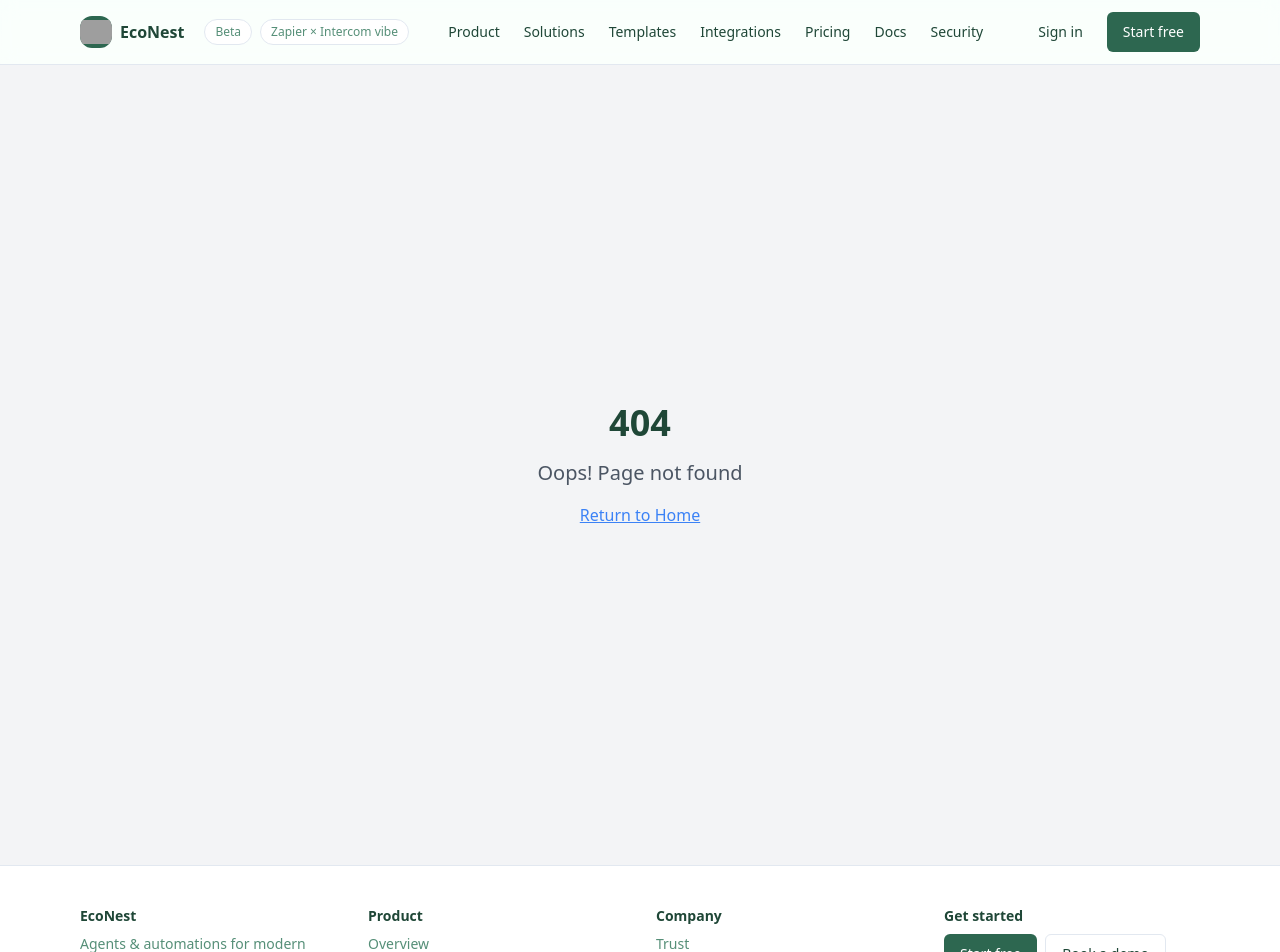
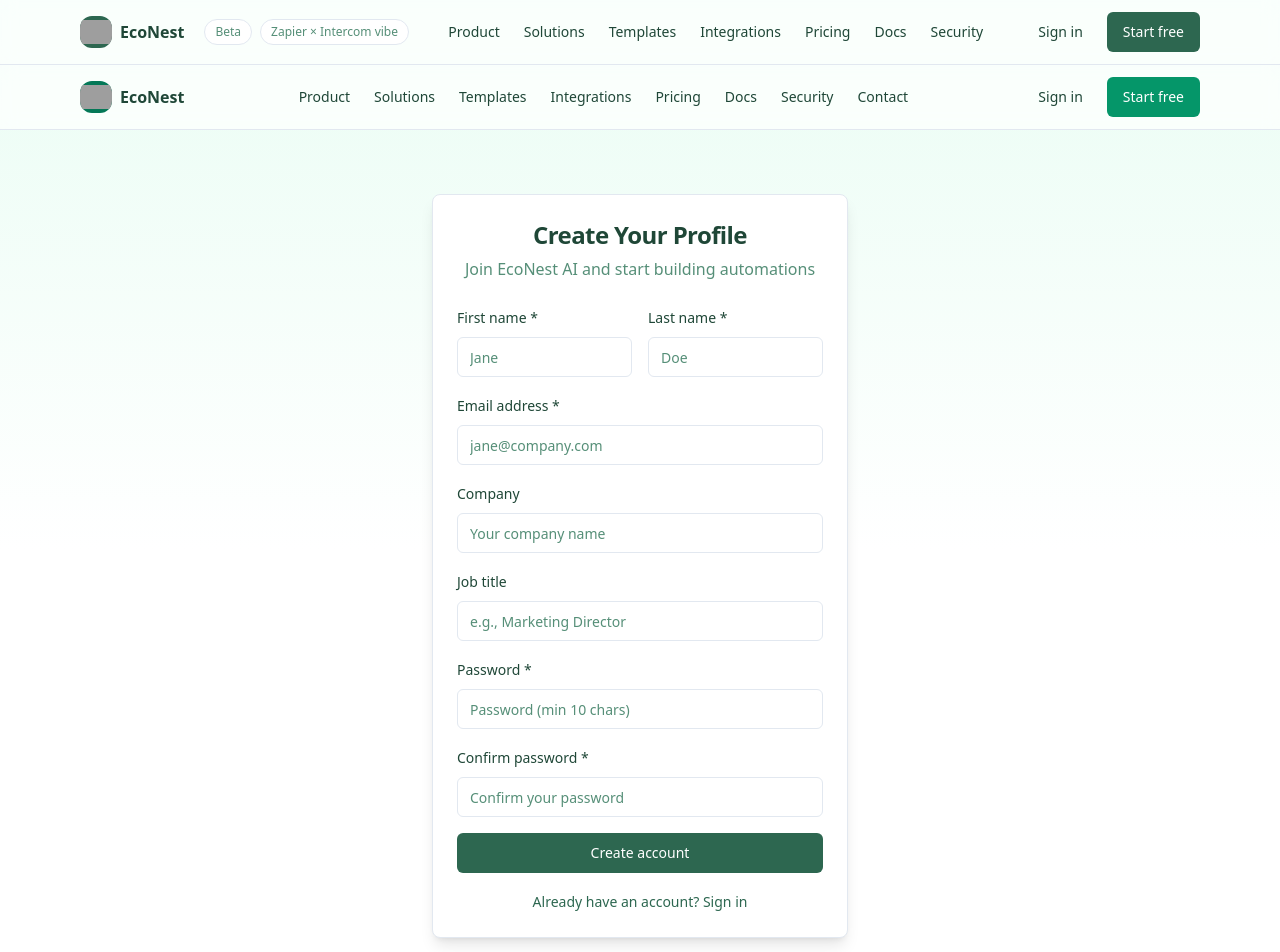
Before and after one commit to Tyusa89/human-automation-glow, a React (Vite) app: page /create-profile in a window 1280 px wide. Shown: the top 952 px of the page. Built offline with nearby package versions, Linux system fonts and the light colour scheme; grey boxes are pictures that could not be loaded.

Commit message:
Update "Start free" button redirect

```diff
--- a/src/App.tsx
+++ b/src/App.tsx
@@ -21,6 +21,7 @@ import PricingPage from '@/pages/Pricing';
 import DocsPage from '@/pages/Docs';
 import TrustPage from '@/pages/Trust';
 import ContactPage from '@/pages/ContactPage';
+import CreateProfile from '@/pages/CreateProfile';
 import NotFound from '@/pages/NotFound';
 import ErrorBoundary from "./components/ErrorBoundary";
 import { TemplateDetail } from '@/components/templates/TemplateDetail';
@@ -54,6 +55,7 @@ const App = () => {
                 <Route path="/pricing" element={<PricingPage />} />
                 <Route path="/contact" element={<ContactPage />} />
                 <Route path="/auth" element={<AuthPage />} />
+                <Route path="/create-profile" element={<CreateProfile />} />
 
                 {/* protected */}
                 <Route
--- a/src/components/Chrome.tsx
+++ b/src/components/Chrome.tsx
@@ -34,7 +34,7 @@ export function Header() {
           <Link to="/auth">
             <Button variant="ghost" className="hidden md:inline-flex">Sign in</Button>
           </Link>
-          <Link to="/auth">
+          <Link to="/create-profile">
             <Button>Start free</Button>
           </Link>
         </div>
@@ -70,7 +70,7 @@ export function Footer() {
         <div>
           <div className="font-semibold mb-2">Get started</div>
           <div className="flex gap-2">
-            <Link to="/auth">
+            <Link to="/create-profile">
               <Button>Start free</Button>
             </Link>
             <Button variant="outline">Book a demo</Button>
--- a/src/components/SiteLayout.tsx
+++ b/src/components/SiteLayout.tsx
@@ -27,7 +27,7 @@ export const SiteHeader: React.FC = () => (
         <Link to="/auth">
           <Button variant="ghost" className="hidden md:inline-flex">Sign in</Button>
         </Link>
-        <Link to="/auth">
+        <Link to="/create-profile">
           <Button className={`${brand.primary.bg} ${brand.primary.bgHover}`}>Start free</Button>
         </Link>
       </div>
@@ -42,7 +42,7 @@ export const SiteFooter: React.FC = () => (
       <div className="font-semibold">{brand.name}</div>
       <p className="text-slate-600 mt-2">Agents & automations for modern teams.</p>
       <div className="flex justify-center gap-2 mt-4">
-        <Link to="/auth">
+        <Link to="/create-profile">
           <Button className={`${brand.primary.bg} ${brand.primary.bgHover}`}>Start free</Button>
         </Link>
         <Button variant="outline" className={`${brand.primary.border} ${brand.primary.tint} hover:bg-emerald-50`}>Book a demo</Button>
--- /dev/null
+++ b/src/pages/CreateProfile.tsx
@@ -0,0 +1,257 @@
+import { useState } from 'react';
+import { useNavigate } from 'react-router-dom';
+import { supabase } from '@/integrations/supabase/client';
+import { Button } from '@/components/ui/button';
+import { Input } from '@/components/ui/input';
+import { Label } from '@/components/ui/label';
+import { Card, CardContent, CardHeader, CardTitle } from '@/components/ui/card';
+import { Alert, AlertDescription } from '@/components/ui/alert';
+import { SiteHeader } from '@/components/SiteLayout';
+import { validatePassword, PASSWORD_MIN_LEN } from '@/lib/authPolicy';
+
+export default function CreateProfile() {
+  const navigate = useNavigate();
+  const [loading, setLoading] = useState(false);
+  const [error, setError] = useState('');
+  const [passwordErrors, setPasswordErrors] = useState<string[]>([]);
+
+  // Form data
+  const [formData, setFormData] = useState({
+    firstName: '',
+    lastName: '',
+    email: '',
+    company: '',
+    jobTitle: '',
+    password: '',
+    confirmPassword: ''
+  });
+
+  const handleInputChange = (field: string, value: string) => {
+    setFormData(prev => ({ ...prev, [field]: value }));
+
+    // Validate password in real-time
+    if (field === 'password') {
+      setPasswordErrors(validatePassword(value));
+    }
+  };
+
+  const handleSubmit = async (e: React.FormEvent) => {
+    e.preventDefault();
+
+    // Validation
+    if (passwordErrors.length > 0) {
+      setError('Please fix password requirements before continuing.');
+      return;
+    }
+
+    if (formData.password !== formData.confirmPassword) {
+      setError('Passwords do not match.');
+      return;
+    }
+
+    if (!formData.firstName || !formData.lastName || !formData.email || !formData.password) {
+      setError('Please fill in all required fields.');
+      return;
+    }
+
+    setLoading(true);
+    setError('');
+
+    try {
+      // Create account
+      const { data: authData, error: authError } = await supabase.auth.signUp({
+        email: formData.email,
+        password: formData.password,
+        options: {
+          emailRedirectTo: `${window.location.origin}/dashboard`,
+          data: {
+            first_name: formData.firstName,
+            last_name: formData.lastName
+          }
+        }
+      });
+
+      if (authError) {
+        setError(authError.message);
+        return;
+      }
+
+      if (authData.user) {
+        // Create profile
+        const { error: profileError } = await supabase.from('profiles').insert({
+          user_id: authData.user.id,
+          email: formData.email,
+          full_name: `${formData.firstName} ${formData.lastName}`,
+          company: formData.company || null,
+          role: formData.jobTitle || null,
+          preferences: {}
+        });
+
+        if (profileError) {
+          console.error('Profile creation error:', profileError);
+          // Don't fail the whole flow for profile errors
+        }
+      }
+
+      // Redirect to dashboard
+      navigate('/dashboard');
+
+    } catch (err) {
+      setError('An unexpected error occurred. Please try again.');
+      console.error('Signup error:', err);
+    } finally {
+      setLoading(false);
+    }
+  };
+
+  return (
+    <div className="min-h-screen bg-gradient-to-b from-emerald-50 via-white to-white">
+      <SiteHeader />
+
+      <div className="max-w-md mx-auto pt-16 pb-24 px-4">
+        <Card className="shadow-lg">
+          <CardHeader className="text-center">
+            <CardTitle className="text-2xl">Create Your Profile</CardTitle>
+            <p className="text-muted-foreground">Join EcoNest AI and start building automations</p>
+          </CardHeader>
+
+          <CardContent>
+            <form onSubmit={handleSubmit} className="space-y-4">
+              {/* Error display */}
+              {error && (
+                <Alert variant="destructive">
+                  <AlertDescription>{error}</AlertDescription>
+                </Alert>
+              )}
+
+              {/* Name fields */}
+              <div className="grid grid-cols-2 gap-4">
+                <div className="space-y-2">
+                  <Label htmlFor="firstName">First name *</Label>
+                  <Input
+                    id="firstName"
+                    type="text"
+                    placeholder="Jane"
+                    value={formData.firstName}
+                    onChange={(e) => handleInputChange('firstName', e.target.value)}
+                    required
+                  />
+                </div>
+                <div className="space-y-2">
+                  <Label htmlFor="lastName">Last name *</Label>
+                  <Input
+                    id="lastName"
+                    type="text"
+                    placeholder="Doe"
+                    value={formData.lastName}
+                    onChange={(e) => handleInputChange('lastName', e.target.value)}
+                    required
+                  />
+                </div>
+              </div>
+
+              {/* Email */}
+              <div className="space-y-2">
+                <Label htmlFor="email">Email address *</Label>
+                <Input
+                  id="email"
+                  type="email"
+                  placeholder="jane@company.com"
+                  value={formData.email}
+                  onChange={(e) => handleInputChange('email', e.target.value)}
+                  required
+                />
+              </div>
+
+              {/* Company */}
+              <div className="space-y-2">
+                <Label htmlFor="company">Company</Label>
+                <Input
+                  id="company"
+                  type="text"
+                  placeholder="Your company name"
+                  value={formData.company}
+                  onChange={(e) => handleInputChange('company', e.target.value)}
+                />
+              </div>
+
+              {/* Job Title */}
+              <div className="space-y-2">
+                <Label htmlFor="jobTitle">Job title</Label>
+                <Input
+                  id="jobTitle"
+                  type="text"
+                  placeholder="e.g., Marketing Director"
+                  value={formData.jobTitle}
+                  onChange={(e) => handleInputChange('jobTitle', e.target.value)}
+                />
+              </div>
+
+              {/* Password */}
+              <div className="space-y-2">
+                <Label htmlFor="password">Password *</Label>
+                <Input
+                  id="password"
+                  type="password"
+                  placeholder={`Password (min ${PASSWORD_MIN_LEN} chars)`}
+                  value={formData.password}
+                  onChange={(e) => handleInputChange('password', e.target.value)}
+                  required
+                />
+              </div>
+
+              {/* Password requirements */}
+              {passwordErrors.length > 0 && (
+                <Alert>
+                  <AlertDescription>
+                    <div className="text-sm">
+                      <p className="font-medium mb-1">Password must include:</p>
+                      <ul className="list-disc list-inside space-y-1">
+                        {passwordErrors.map((error, i) => (
+                          <li key={i} className="text-muted-foreground">{error}</li>
+                        ))}
+                      </ul>
+                    </div>
+                  </AlertDescription>
+                </Alert>
+              )}
+
+              {/* Confirm Password */}
+              <div className="space-y-2">
+                <Label htmlFor="confirmPassword">Confirm password *</Label>
+                <Input
+                  id="confirmPassword"
+                  type="password"
+                  placeholder="Confirm your password"
+                  value={formData.confirmPassword}
+                  onChange={(e) => handleInputChange('confirmPassword', e.target.value)}
+                  required
+                />
+              </div>
+
+              {/* Submit button */}
+              <Button
+                type="submit"
+                className="w-full"
+                disabled={loading || passwordErrors.length > 0}
+              >
+                {loading ? 'Creating account...' : 'Create account'}
+              </Button>
+
+              {/* Sign in link */}
+              <div className="text-center">
+                <button
+                  type="button"
+                  className="text-sm text-primary hover:underline"
+                  onClick={() => navigate('/auth')}
+                >
+                  Already have an account? Sign in
+                </button>
+              </div>
+            </form>
+          </CardContent>
+        </Card>
+      </div>
+    </div>
+  );
+}
--- a/src/pages/Index.tsx
+++ b/src/pages/Index.tsx
@@ -19,7 +19,7 @@ export default function Index() {
               EcoNest is your Zapier‑meets‑Intercom workspace: design automations, launch customer‑facing agents, and wire them to your data — all in one place.
             </p>
             <div className="mt-6 flex flex-wrap items-center gap-3">
-              <Link to="/auth">
+              <Link to="/create-profile">
                 <Button className={`${brand.primary.bg} ${brand.primary.bgHover}`}>Start free</Button>
               </Link>
               <Button variant="outline" className={`${brand.primary.border} ${brand.primary.tint} hover:bg-emerald-50`}>Book a demo</Button>
@@ -196,7 +196,7 @@ export default function Index() {
           <div>
             <div className="font-semibold mb-2">Get started</div>
             <div className="flex gap-2">
-              <Link to="/auth">
+              <Link to="/create-profile">
                 <Button className={`${brand.primary.bg} ${brand.primary.bgHover}`}>Start free</Button>
               </Link>
               <Button variant="outline">Book a demo</Button>
```
